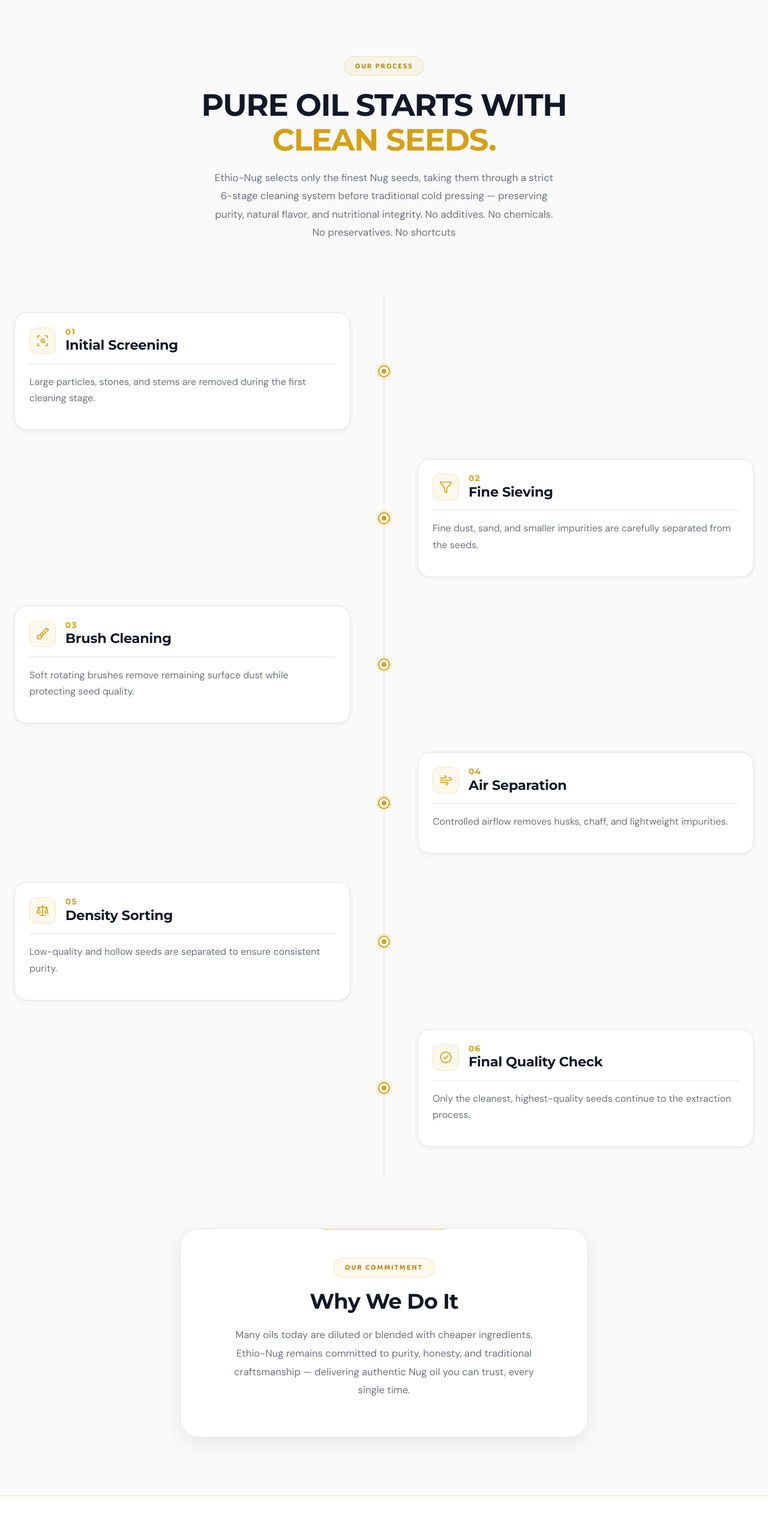
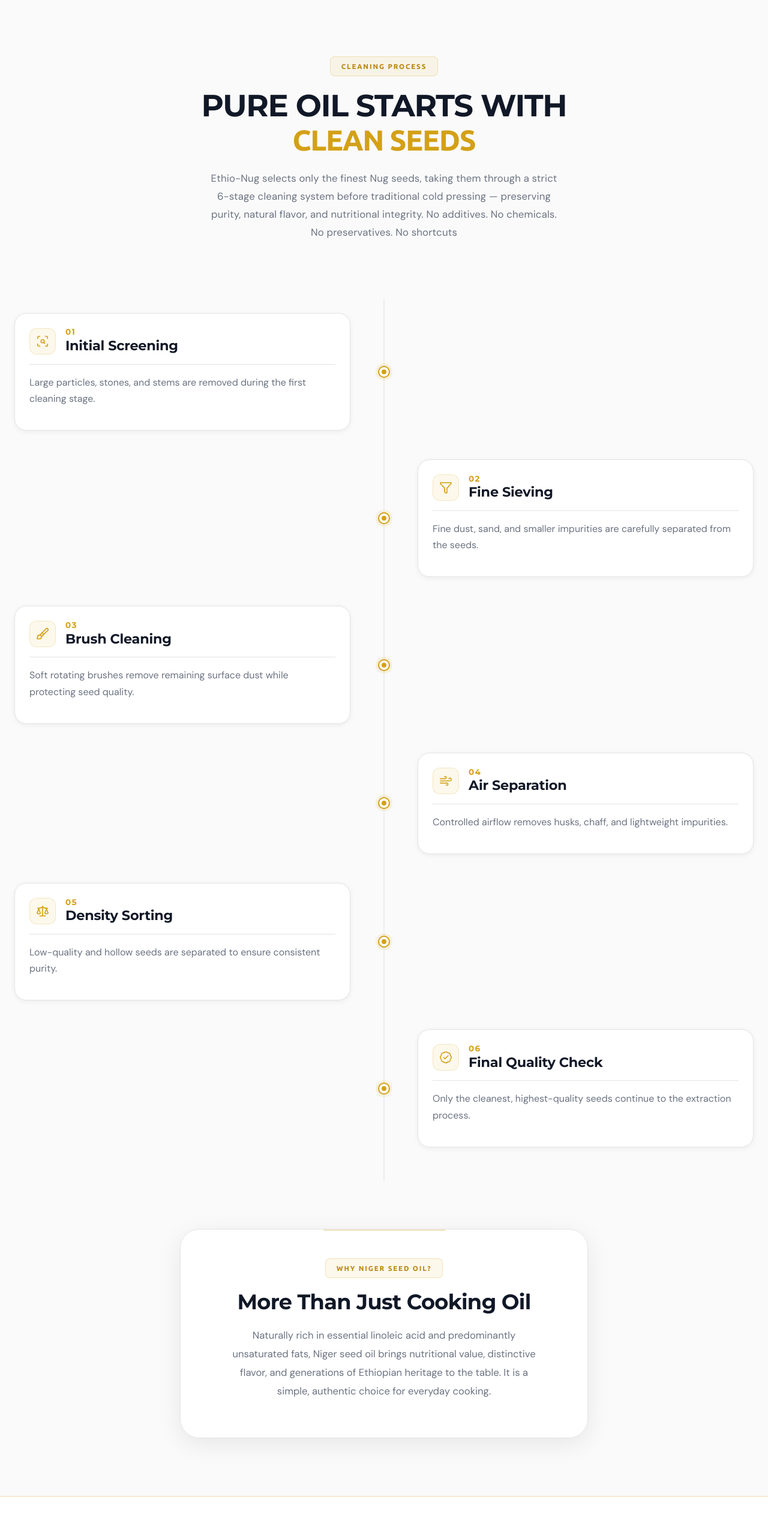
Before and after one commit to nahomugr-6192-17-ui/Ethio-Nug, a React (Vite) app: page / in a window 1280 px wide. Shown: the part 812-3343 px from the top of the page at 60% size. Built offline with nearby package versions, Linux system fonts and the light colour scheme; a web font is replaced by a local one.

Commit message:
Updating the process section

```diff
--- a/src/Process.css
+++ b/src/Process.css
@@ -37,16 +37,22 @@
   align-items: center;
   gap: var(--space-2);
   font-family: var(--font-heading);
-  font-size: 0.7rem;
-  font-weight: 700;
+  font-size: 0.72rem;
+  font-weight: 600;
   letter-spacing: 0.16em;
   text-transform: uppercase;
   color: var(--color-gold-600);
   background: rgba(212, 160, 23, 0.08);
   border: 1px solid rgba(212, 160, 23, 0.25);
-  border-radius: var(--radius-full);
+  border-radius: 8px;
   padding: 6px 18px;
   width: fit-content;
+}
+
+.lang--am .process__label {
+  font-size: 0.87rem;
+  padding: 4px 20px;
+  font-family: var(--font-heading2-amharic);
 }
 
 .process__label--center {
@@ -54,7 +60,7 @@
 }
 
 /* Section heading */
-.process__heading {
+.lang--en .process__heading {
   font-family: var(--font-subheading);
   font-weight: 800;
   font-size: clamp(2rem, 4vw, 3.2rem);
@@ -63,17 +69,42 @@
   color: var(--color-neutral-900);
 }
 
+.lang--am .process__heading {
+  font-family: var(--font-heading2-amharic);
+  font-weight: 800;
+  font-size: clamp(1.8rem, 4vw, 3.2rem);
+  line-height: 1.12;
+  letter-spacing: -0.025em;
+  color: var(--color-neutral-900);
+}
+
 .process__heading-accent {
   color: var(--color-gold-500);
+  font-size: clamp(2.4rem, 5vw, 3rem);
+  font-family: var(--font-heading);
+}
+
+.lang--am .process__heading-accent {
+  font-family: var(--font-heading2-amharic);
+  font-size: clamp(2.2rem, 5vw, 3rem);
 }
 
 /* Sub-paragraph */
-.process__subheading {
+.lang--en .process__subheading {
   font-family: var(--font-body);
   font-size: clamp(0.92rem, 1.4vw, 1.05rem);
   line-height: 1.8;
+  letter-spacing: 0.01em;
   color: var(--color-neutral-500);
-  max-width: 580px;
+  max-width: 600px;
+}
+
+.lang--am .process__subheading {
+  font-family: var(--font-body-amharic);
+  font-size: clamp(0.85rem, 1.4vw, 0.93rem);
+  line-height: 1.8;
+  color: var(--color-neutral-500);
+  max-width: 650px;
 }
 
 /* ── Timeline shell ──────────────────────────── */
@@ -137,7 +168,7 @@
 .process__dot {
   width: 20px;
   height: 20px;
-  border-radius: 50%;
+  border-radius: 100%;
   background: var(--color-white);
   border: 2px solid var(--color-gold-500);
   display: flex;
@@ -147,7 +178,12 @@
 }
 
 .process__dot-inner {
-  display: block;
+  display: flex;
+  align-items: center;
+  justify-content: center;
+  margin-right: 0.0125px;
+  margin-left: 0.011px;
+  margin-top: 0.015px;
   width: 8px;
   height: 8px;
   border-radius: 50%;
@@ -250,6 +286,12 @@
   transition: color var(--transition-base);
 }
 
+.lang--am .process__card-title {
+  font-family: var(--font-heading2-amharic);
+  font-size: clamp(1.2rem, 2.5vw, 1.35rem);
+  letter-spacing: 0.01em;
+}
+
 /* Thin divider */
 .process__card-divider {
   height: 1px;
@@ -265,6 +307,12 @@
   line-height: 1.7;
   color: var(--color-neutral-500);
   transition: color var(--transition-base);
+}
+
+.lang--am .process__card-desc {
+  font-family: var(--font-body-amharic);
+  font-size: clamp(0.75rem, 1.5vw, 0.86rem);
+  line-height: 1.7;
 }
 
 /* ── Bottom Story Block ──────────────────────── */
@@ -290,6 +338,7 @@
   gap: var(--space-5);
   backdrop-filter: blur(8px);
   -webkit-backdrop-filter: blur(8px);
+  transition: all 0.4s ease-in-out;
 }
 
 /* Subtle inner top accent line */
@@ -327,37 +376,6 @@
   max-width: 520px;
 }
 
-.lang--am .process__label {
-  font-size: clamp(0.85rem, 1.5vw, 0.93rem);
-}
-
-.lang--am .process__heading{
-  font-size: clamp(1.8rem, 4vw, 2.6rem);
-}
-
-.lang--am .process__subheading {
-  font-size: clamp(0.85rem, 1.5vw, 0.93rem);
-}
-
-.lang--am .process__step-num {
-  font-size: clamp(0.75rem, 1.5vw, 1rem);
-}
-
-.lang--am .process__card-title {
-  font-size: clamp(1.05rem, 2vw, 1.3rem);
-}
-
-.lang--am .process__card-desc {
-  font-size: clamp(0.9rem, 1.5vw, 1.1rem);
-}
-
-.lang--am .process__story-heading {
-  font-size: clamp(1.8rem, 4vw, 2.2rem);
-}
-
-.lang--am .process__story-text {
-  font-size: clamp(0.9rem, 1.3vw, 0.93rem);
-}
 /* ── RESPONSIVE — Tablet (≤ 900px) ──────────── */
 @media (max-width: 900px) {
   .process {
--- a/src/Process.jsx
+++ b/src/Process.jsx
@@ -198,7 +198,7 @@
   const storyInView = useInView(storyRef, { once: true, margin: '-80px' });
 
   return (
-    <section id="process" className="process" aria-label="Our production process">
+    <section id="process" className={`process ${lang === 'am' ? 'lang--am' : 'lang--en'}`} aria-label="Our production process">
       <div className="container">
 
         {/* ── Section Header ── */}
--- a/src/Translation/am.js
+++ b/src/Translation/am.js
@@ -3,7 +3,7 @@
     name1: "ኢትዮ",
     name2: "ኑግ",
     home: "መነሻ",
-    process: "የማጣራት ሂደት",
+    process: "የአመራረት ሂደት",
     product: "ምርቶቻችን",
     about: "ስለ እኛ",
     testimonial: "የደንበኞች አስተያየት",
@@ -44,31 +44,31 @@
     },
   },
   process: {
-    label: "የማጣራት ሂደት",
+    label: "የአመራረት ሂደት",
 
     headingTop: "የዘይቱ ንጽህና የሚጀምረው",
 
-    headingAccent: "ከፍሬው ምርጫ ነው።",
+    headingAccent: "ከንጹህ ዘሮች ነው",
 
     subheading:
-      "ኢትዮ-ኑግ (Ethio-Nug) ጥራታቸውን የጠበቁ ምርጥ የኑግ ፍሬዎችን ብቻ በጥንቃቄ ይመርጣል። ፍሬዎቹ በባህላዊ መንገድ ሳይሞቁ (Cold-pressed) ከመጭመቃቸው በፊት፣ ጥብቅ በሆነ ባለ 6-ደረጃ የማጽዳት ሂደት ውስጥ ያልፋሉ። ይህም የዘይቱን ተፈጥሯዊ ጣዕም፣ ንጽህና እና የተመጣጠነ ንጥረ-ነገር ሙሉ በሙሉ ለመጠበቅ ያስችላል። ምንም ዓይነት ሰው ሰራሽ ቅመምና ኬሚካል አልተጨመረበትም፤ አቋራጭ መንገድም አንጠቀምም።",
+      "ኢትዮ-ኑግ ከፍተኛ ጥራት ያላቸውን የኑግ ዘሮች ብቻ በመምረጥ ወደ ባህላዊ ቀዝቃዛ ግፊት ሂደት ከመግባታቸው በፊት በጥብቅ በሚተገበር ባለ 6-ደረጃ የማጽዳት ሂደት ያልፋሉ። ይህም የዘይቱን ንጽህና፣ ተፈጥሯዊ ጣዕም እና አልሚነት ለመጠበቅ ይረዳል። ምንም ተጨማሪ ንጥረ ነገር ፣ ኬሚካል ወይም አቋራጭ መንገድ አንጠቀምም።",
 
     steps: {
       screening: {
         title: "የመጀመሪያ ደረጃ ማጣሪያ",
         description:
-          "በትላልቅ ወንፊቶች አማካኝነት ትላልቅ ቆሻሻዎች፣ ጠጠሮችና እንጨቶች ከመጀመሪያውኑ ይወገዳሉ።",
+          "በመጀመሪያው የማጽዳት ደረጃ ትልልቅ ቆሻሻዎች፣ ጠጠሮች እና ግንዶች ይወገዳሉ።",
       },
 
       sieving: {
         title: "ጥቃቅን ቆሻሻዎችን መለየት",
-        description: "ደቃቅ አቧራ፣ አሸዋ እና ትናንሽ ባዕድ ነገሮች ከኑግ ፍሬው ላይ በጥንቃቄ ይለያሉ።",
+        description: "ደቃቅ አቧራ፣ አሸዋ እና ሌሎች ትናንሽ ቆሻሻዎች ከዘሮቹ በጥንቃቄ ይለያሉ።",
       },
 
       brush: {
         title: "በብሩሽ የማጽዳት ሂደት",
         description:
-          "የፍሬውን ጥራት ሳይነኩ፣ በለስላሳ ተንቀሳቃሽ ብሩሾች አማካኝነት በላዩ ላይ የተጣበቀውን አቧራ ሙሉ በሙሉ ያጸዳሉ።",
+          "የፍሬውን ጥራት ሳይቀንስ፣ በለስላሳ ተንቀሳቃሽ ብሩሾች አማካኝነት በላዩ ላይ የተጣበቀውን አቧራ ሙሉ በሙሉ ያፀዳሉ",
       },
 
       air: {
@@ -79,7 +79,7 @@
 
       density: {
         title: "በክብደት መለየት",
-        description: "ጥራቱን ያልጠበቀ፣ የደረቀ ወይም ባዶ የሆነ ፍሬ ተለይቶ እንዲወጣ ይደረጋል።",
+        description: "ዝቅተኛ ጥራት ያላቸውና ባዶ የሆኑ ዘሮች ተለይተው ይወገዳሉ፣ ይህም ተመጣጣኝ ንጽህናን ያረጋግጣል።",
       },
 
       final: {
--- a/src/Translation/en.js
+++ b/src/Translation/en.js
@@ -44,11 +44,11 @@
     },
   },
   process: {
-    label: "Our Process",
+    label: "CLEANING PROCESS",
 
     headingTop: "PURE OIL STARTS WITH",
 
-    headingAccent: "CLEAN SEEDS.",
+    headingAccent: "CLEAN SEEDS",
 
     subheading:
       "Ethio-Nug selects only the finest Nug seeds, taking them through a strict 6-stage cleaning system before traditional cold pressing — preserving purity, natural flavor, and nutritional integrity. No additives. No chemicals. No preservatives. No shortcuts",
@@ -91,13 +91,13 @@
       },
     },
 
-    commitmentLabel: "Our Commitment",
+    commitmentLabel: "WHY NIGER SEED OIL?",
 
-    commitmentHeading: "Why We Do It",
+    commitmentHeading: "More Than Just Cooking Oil",
 
     commitmentText:
-      "Many oils today are diluted or blended with cheaper ingredients. Ethio-Nug remains committed to purity, honesty, and traditional craftsmanship — delivering authentic Nug oil you can trust, every single time.",
-  },
+      "Naturally rich in essential linoleic acid and predominantly unsaturated fats, Niger seed oil brings nutritional value, distinctive flavor, and generations of Ethiopian heritage to the table. It is a simple, authentic choice for everyday cooking."
+    },
   products: {
     label: "Our Available Products",
 
```
